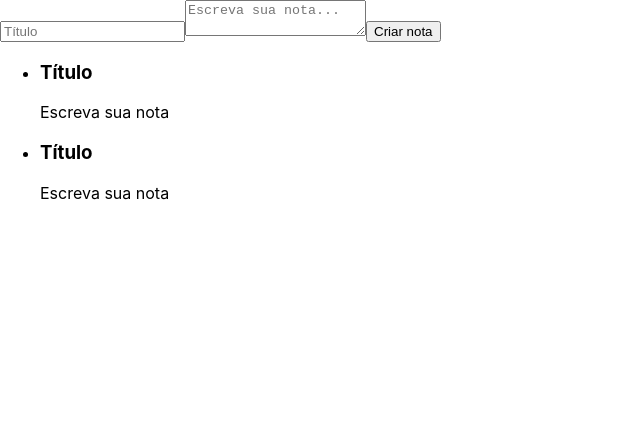
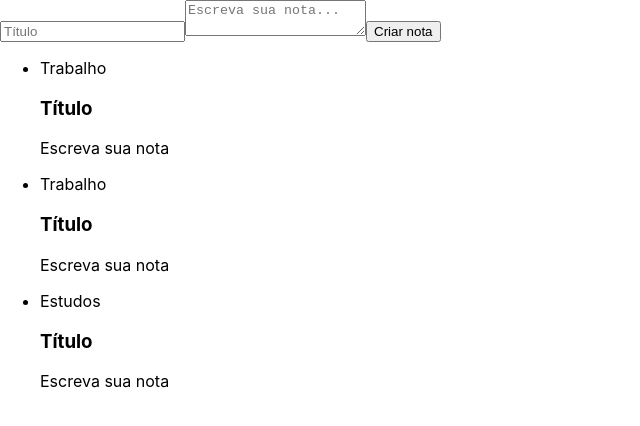
Before and after one commit to luan-u/tutorial-alura-ceep, a React (Create React App) app: page / in a window 1280 px wide. Shown: the top 426 px of the page, without its empty margins (0-640 px from the left). Built offline with nearby package versions, Linux system fonts and the light colour scheme.

Commit message:
integrating a bit of js in jsx

```diff
--- a/src/components/ListaDeNotas.jsx
+++ b/src/components/ListaDeNotas.jsx
@@ -5,12 +5,14 @@ class ListaDeNotas extends Component{
     render(){
         return(
             <ul>
-                <li>
-                    <CardNota />
-                </li>
-                <li>
-                    <CardNota />
-                </li>
+                {Array.of("Trabalho", "Trabalho", "Estudos").map((categoria) => {
+                    return(
+                        <li>
+                            <div>{categoria}</div>
+                            <CardNota />
+                        </li>
+                    );
+                }) }
             </ul>
         );
     }
```
